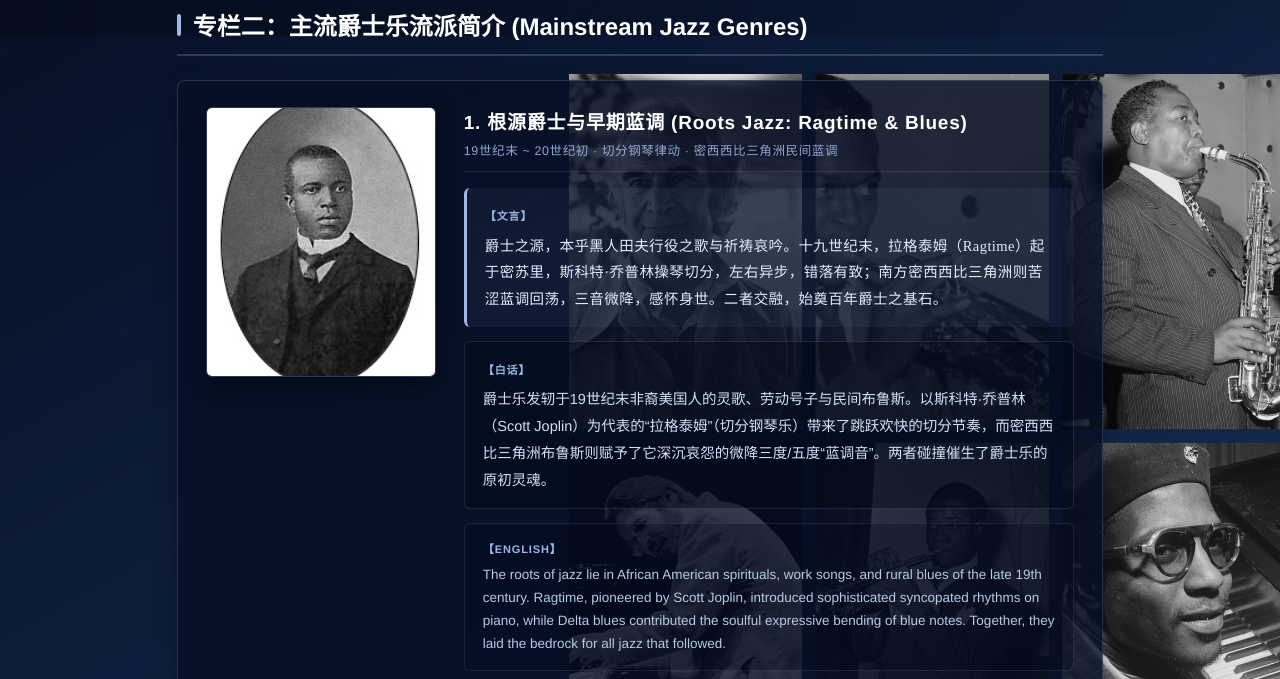
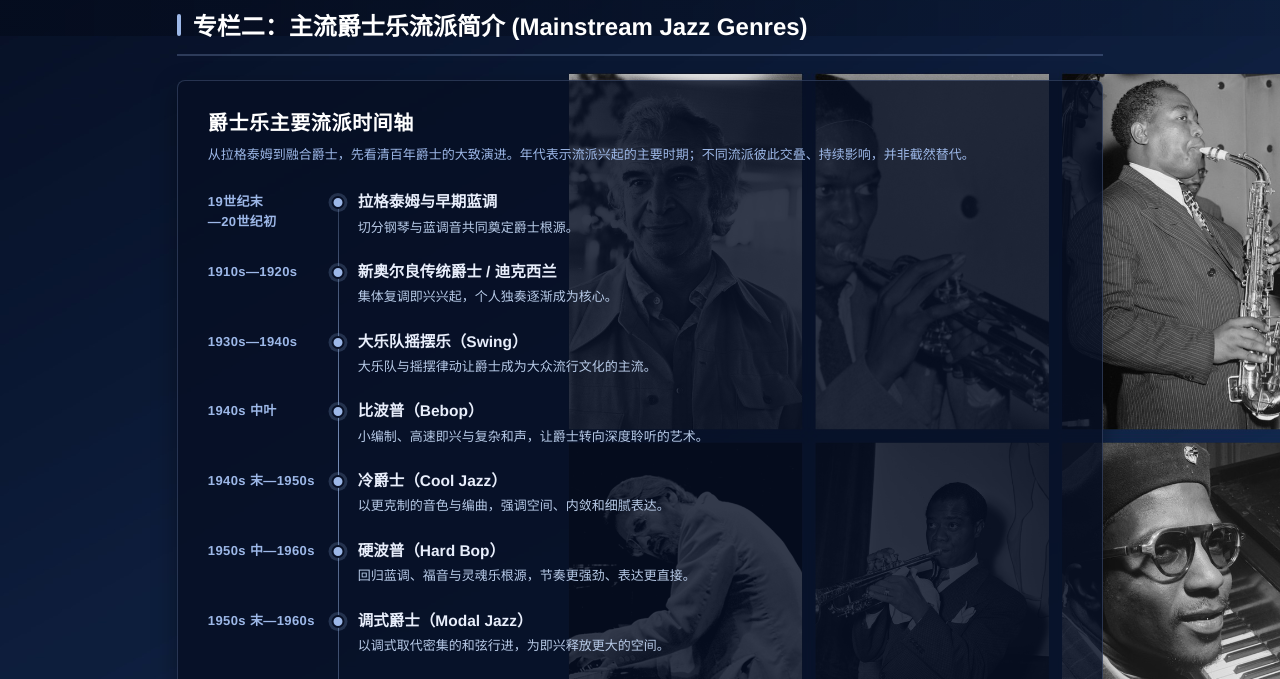
Before and after one commit to jazztownshenzhong/jazztownshenzhong.github.io, a plain HTML site: page genres.html in a window 1280 px wide. Shown: the part 764-1443 px from the top of the page. Drawn offline with Linux system fonts and the light colour scheme.

Commit message:
在学习页添加爵士乐主要流派时间轴

```diff
--- a/genres.html
+++ b/genres.html
@@ -323,6 +323,85 @@
     transform: translateY(-2px);
   }
 
+  /* 主流流派时间轴 */
+  .genre-timeline {
+    background: rgba(7, 15, 36, .82);
+    border: 1px solid rgba(157, 184, 232, .22);
+    border-radius: 8px;
+    padding: 26px 30px;
+    margin-bottom: 34px;
+    box-shadow: 0 8px 24px rgba(0, 0, 0, .35);
+  }
+  .timeline-heading {
+    font-size: 20px;
+    font-weight: 600;
+    color: #ffffff;
+    letter-spacing: .03em;
+    margin-bottom: 8px;
+  }
+  .timeline-intro {
+    color: #9db8e8;
+    font-size: 13px;
+    line-height: 1.7;
+    margin-bottom: 24px;
+  }
+  .timeline-list {
+    position: relative;
+    list-style: none;
+  }
+  .timeline-list::before {
+    content: "";
+    position: absolute;
+    top: 8px;
+    bottom: 8px;
+    left: 130px;
+    width: 1px;
+    background: linear-gradient(180deg, rgba(157, 184, 232, .25), rgba(157, 184, 232, .75), rgba(157, 184, 232, .25));
+  }
+  .timeline-item {
+    display: grid;
+    grid-template-columns: 110px 40px minmax(0, 1fr);
+    position: relative;
+    padding-bottom: 22px;
+  }
+  .timeline-item:last-child { padding-bottom: 0; }
+  .timeline-year {
+    color: #9db8e8;
+    font-size: 13px;
+    font-weight: 600;
+    line-height: 1.5;
+    letter-spacing: .03em;
+    padding-top: 2px;
+  }
+  .timeline-marker { position: relative; }
+  .timeline-marker::before {
+    content: "";
+    position: absolute;
+    top: 6px;
+    left: 50%;
+    width: 9px;
+    height: 9px;
+    transform: translateX(-50%);
+    border-radius: 50%;
+    background: #9db8e8;
+    border: 2px solid #070f24;
+    box-shadow: 0 0 0 3px rgba(157, 184, 232, .2);
+  }
+  .timeline-content strong {
+    display: block;
+    color: #e8eefb;
+    font-size: 15.5px;
+    font-weight: 600;
+    line-height: 1.5;
+    margin-bottom: 3px;
+  }
+  .timeline-content span {
+    display: block;
+    color: #b8cbe8;
+    font-size: 13px;
+    line-height: 1.65;
+  }
+
   /* 知识卡片通性格局 */
   .genre-card {
     display: flex;
@@ -537,6 +616,13 @@
       width: 100%;
       height: 220px;
     }
+    .genre-timeline { padding: 22px 18px; }
+    .timeline-heading { font-size: 18px; }
+    .timeline-list::before { left: 92px; }
+    .timeline-item { grid-template-columns: 78px 28px minmax(0, 1fr); }
+    .timeline-year { font-size: 11.5px; }
+    .timeline-content strong { font-size: 14.5px; }
+    .timeline-content span { font-size: 12.5px; }
     .portal-card {
       padding: 20px 20px;
     }
@@ -620,6 +706,78 @@
     <!-- ========================================== -->
     <section class="article-section" id="column-2">
       <h2 class="section-main-title">专栏二：主流爵士乐流派简介 (Mainstream Jazz Genres)</h2>
+
+      <!-- 主流流派时间轴：先建立年代脉络，再阅读详细卡片 -->
+      <section class="genre-timeline" aria-labelledby="timeline-title">
+        <h3 class="timeline-heading" id="timeline-title">爵士乐主要流派时间轴</h3>
+        <p class="timeline-intro">从拉格泰姆到融合爵士，先看清百年爵士的大致演进。年代表示流派兴起的主要时期；不同流派彼此交叠、持续影响，并非截然替代。</p>
+        <ol class="timeline-list">
+          <li class="timeline-item">
+            <div class="timeline-year">19世纪末<br>—20世纪初</div>
+            <div class="timeline-marker" aria-hidden="true"></div>
+            <div class="timeline-content">
+              <strong>拉格泰姆与早期蓝调</strong>
+              <span>切分钢琴与蓝调音共同奠定爵士根源。</span>
+            </div>
+          </li>
+          <li class="timeline-item">
+            <div class="timeline-year">1910s—1920s</div>
+            <div class="timeline-marker" aria-hidden="true"></div>
+            <div class="timeline-content">
+              <strong>新奥尔良传统爵士 / 迪克西兰</strong>
+              <span>集体复调即兴兴起，个人独奏逐渐成为核心。</span>
+            </div>
+          </li>
+          <li class="timeline-item">
+            <div class="timeline-year">1930s—1940s</div>
+            <div class="timeline-marker" aria-hidden="true"></div>
+            <div class="timeline-content">
+              <strong>大乐队摇摆乐（Swing）</strong>
+              <span>大乐队与摇摆律动让爵士成为大众流行文化的主流。</span>
+            </div>
+          </li>
+          <li class="timeline-item">
+            <div class="timeline-year">1940s 中叶</div>
+            <div class="timeline-marker" aria-hidden="true"></div>
+            <div class="timeline-content">
+              <strong>比波普（Bebop）</strong>
+              <span>小编制、高速即兴与复杂和声，让爵士转向深度聆听的艺术。</span>
+            </div>
+          </li>
+          <li class="timeline-item">
+            <div class="timeline-year">1940s 末—1950s</div>
+            <div class="timeline-marker" aria-hidden="true"></div>
+            <div class="timeline-content">
+              <strong>冷爵士（Cool Jazz）</strong>
+              <span>以更克制的音色与编曲，强调空间、内敛和细腻表达。</span>
+            </div>
+          </li>
+          <li class="timeline-item">
+            <div class="timeline-year">1950s 中—1960s</div>
+            <div class="timeline-marker" aria-hidden="true"></div>
+            <div class="timeline-content">
+              <strong>硬波普（Hard Bop）</strong>
+              <span>回归蓝调、福音与灵魂乐根源，节奏更强劲、表达更直接。</span>
+            </div>
+          </li>
+          <li class="timeline-item">
+            <div class="timeline-year">1950s 末—1960s</div>
+            <div class="timeline-marker" aria-hidden="true"></div>
+            <div class="timeline-content">
+              <strong>调式爵士（Modal Jazz）</strong>
+              <span>以调式取代密集的和弦行进，为即兴释放更大的空间。</span>
+            </div>
+          </li>
+          <li class="timeline-item">
+            <div class="timeline-year">1960s 末—1970s</div>
+            <div class="timeline-marker" aria-hidden="true"></div>
+            <div class="timeline-content">
+              <strong>融合爵士（Fusion）</strong>
+              <span>融合摇滚、放克与电子乐器，进一步拓展爵士的声响边界。</span>
+            </div>
+          </li>
+        </ol>
+      </section>
 
       <!-- 1. 根源爵士与早期蓝调 -->
       <article class="genre-card">
```
